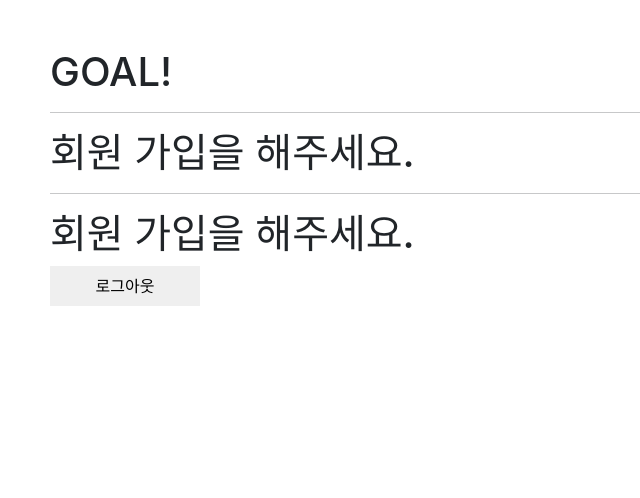
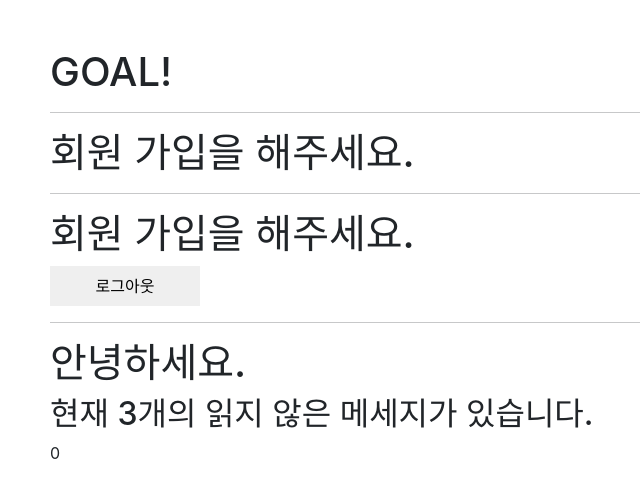
Before and after one commit to MoonNight285/java505_react_test3, a React (Create React App) app: page / in a window 1280 px wide. Shown: the top 498 px of the page, without its empty margins (32-672 px from the left). Built offline with nearby package versions, Linux system fonts and the light colour scheme.

Commit message:
inline if 예제

```diff
--- a/src/App6.jsx
+++ b/src/App6.jsx
@@ -2,6 +2,8 @@ import React from "react";
 import Goal from "./folder3/Goal";
 import Greeting from "./folder3/Greeting";
 import LoginControl from "./folder3/LoginControl";
+import MailBox from "./folder3/MailBox";
+import Counter from "./folder3/Counter";
 
 function App6() {
     return (
@@ -11,6 +13,9 @@ function App6() {
             <Greeting isLoggedIn={false} />
             <hr />
             <LoginControl />
+            <hr />
+            <MailBox unreadMessages={3} />
+            <Counter />
         </div>
     );
 }
--- /dev/null
+++ b/src/folder3/Counter.jsx
@@ -0,0 +1,13 @@
+import React from "react";
+
+function Counter(props) {
+    const count = 0;
+
+    return (
+        <div>
+            {count && <h1>현재 카운트 : {0}</h1>}
+        </div>
+    );
+}
+
+export default Counter;
--- /dev/null
+++ b/src/folder3/MailBox.jsx
@@ -0,0 +1,19 @@
+import React from "react";
+
+function MailBox(props) {
+    const unreadMessage = props.unreadMessages;
+
+    // inline if : jsx 문법으로 랜더링을 진행하는 render() 함수 내부에서 if 문을 사용할 수 없기 때문에
+    // && 를 사용하거나 삼항 연산자를 사용하여 조건부 렌더링을 진행할 수 있음.
+    // && 연산자 사용 시 && 연산자 오른쪽에 있는 피 연산자는 왼쪽에 있는 피 연산자의 값에 따라 랜더링이 결정된다.
+    // && 연산자 왼쪽의 피연산자 값이 false일 경우 오른쪽의 피연산자는 연산 평가 자체가 동작하지 않는다.
+    // && 연산자 왼쪽의 피연산자는 연산 평가가 이루어지기 때문에 해당 값이 그대로 출력된다.
+    return (
+        <div>
+            <h1>안녕하세요.</h1>
+            {unreadMessage > 0 && <h2>현재 {unreadMessage}개의 읽지 않은 메세지가 있습니다.</h2>}
+        </div>
+    );
+}
+
+export default MailBox;
```
